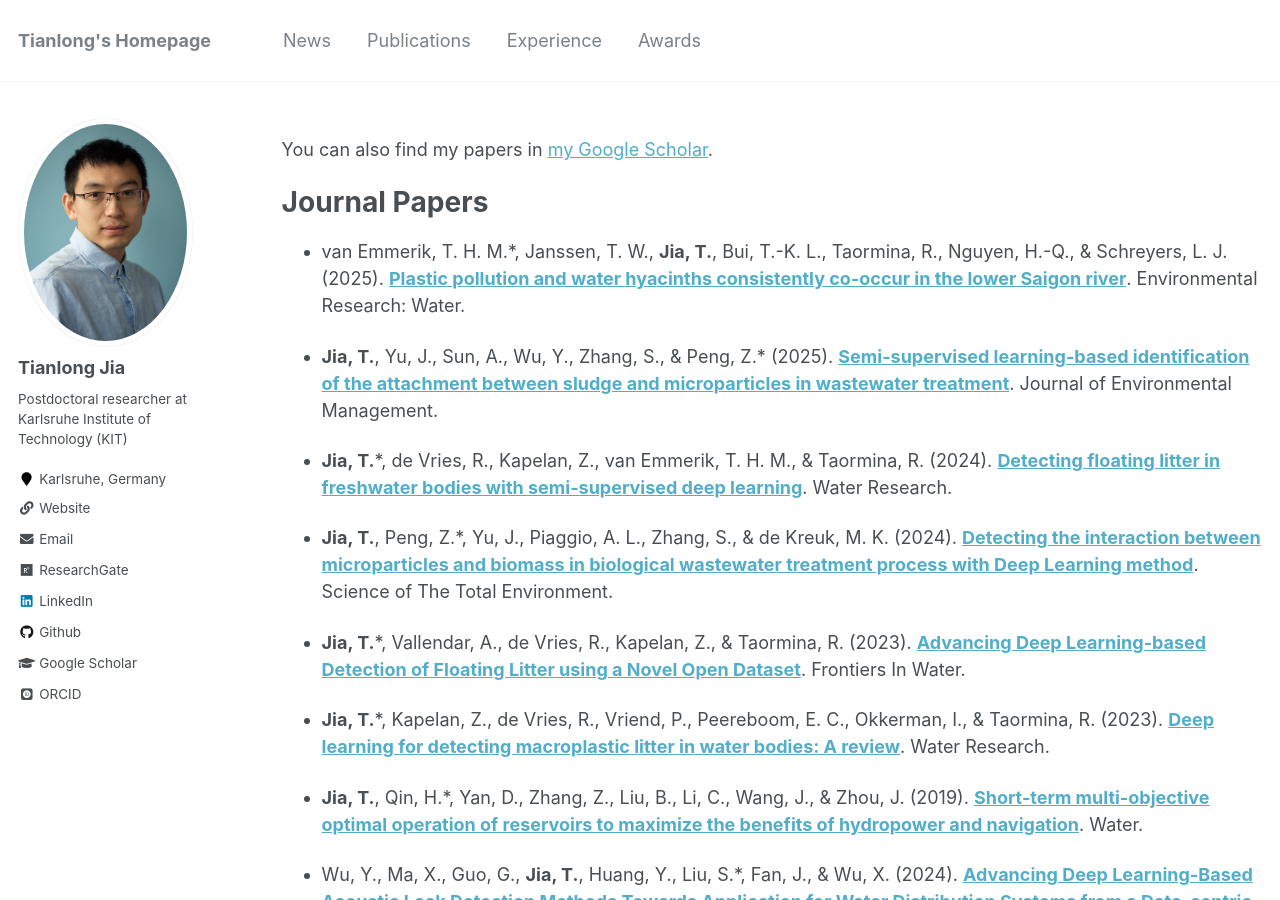
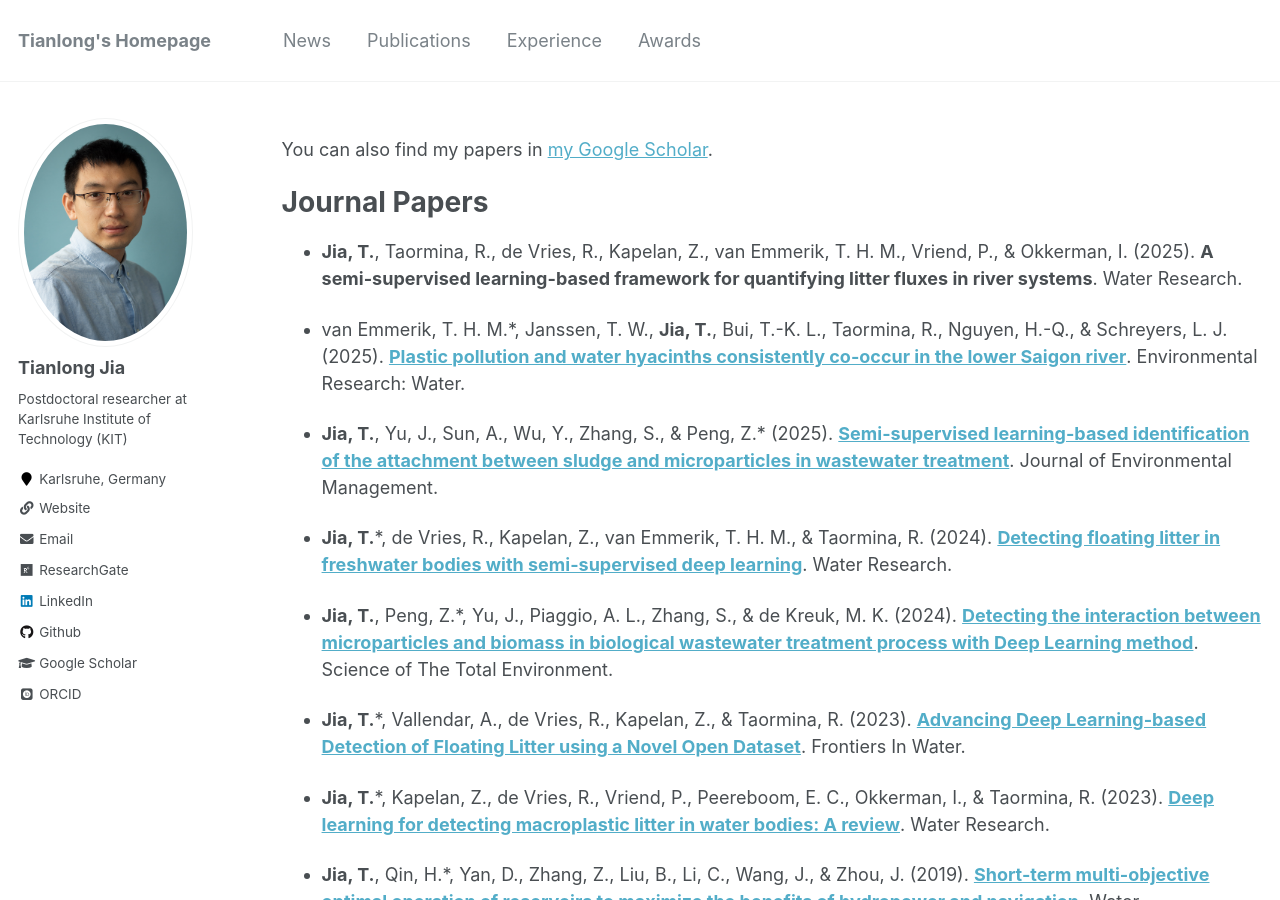
Before and after one commit to TianlongJia/TianlongJia.github.io, a Jekyll site: the page built from _pages/publications.md, in a window 1280 px wide and 900 px high. Built offline with Jekyll 4.4.1, drawn with Linux system fonts in a browser that asks for light colours; some web fonts are replaced.

Commit message:
udpate paper

```diff
--- a/_pages/publications.md
+++ b/_pages/publications.md
@@ -9,6 +9,8 @@ You can also find my papers in [my Google Scholar](https://scholar.google.com.hk
 
 # Journal Papers
 <!-- ## 2020 -->
+* **Jia, T.**, Taormina, R., de Vries, R., Kapelan, Z., van Emmerik, T. H. M., Vriend, P., & Okkerman, I. (2025).  **A semi-supervised learning-based framework for quantifying litter fluxes in river systems**. Water Research. <br>
+
 * van Emmerik, T. H. M.*, Janssen, T. W., **Jia, T.**, Bui, T.-K. L., Taormina, R., Nguyen, H.-Q., & Schreyers, L. J. (2025).  [**Plastic pollution and water hyacinths consistently co-occur in the lower Saigon river**](https://doi.org/10.1088/3033-4942/ae10d7). Environmental Research: Water. <br>
 
 * **Jia, T.**, Yu, J., Sun, A., Wu, Y., Zhang, S., & Peng, Z.* (2025).  [**Semi-supervised learning-based identification of the attachment between sludge and microparticles in wastewater treatment**](https://doi.org/10.1016/j.jenvman.2025.124268). Journal of Environmental Management. <br>
```
Also changed, not shown: _pages/Awards.md (+1 -0 lines).
